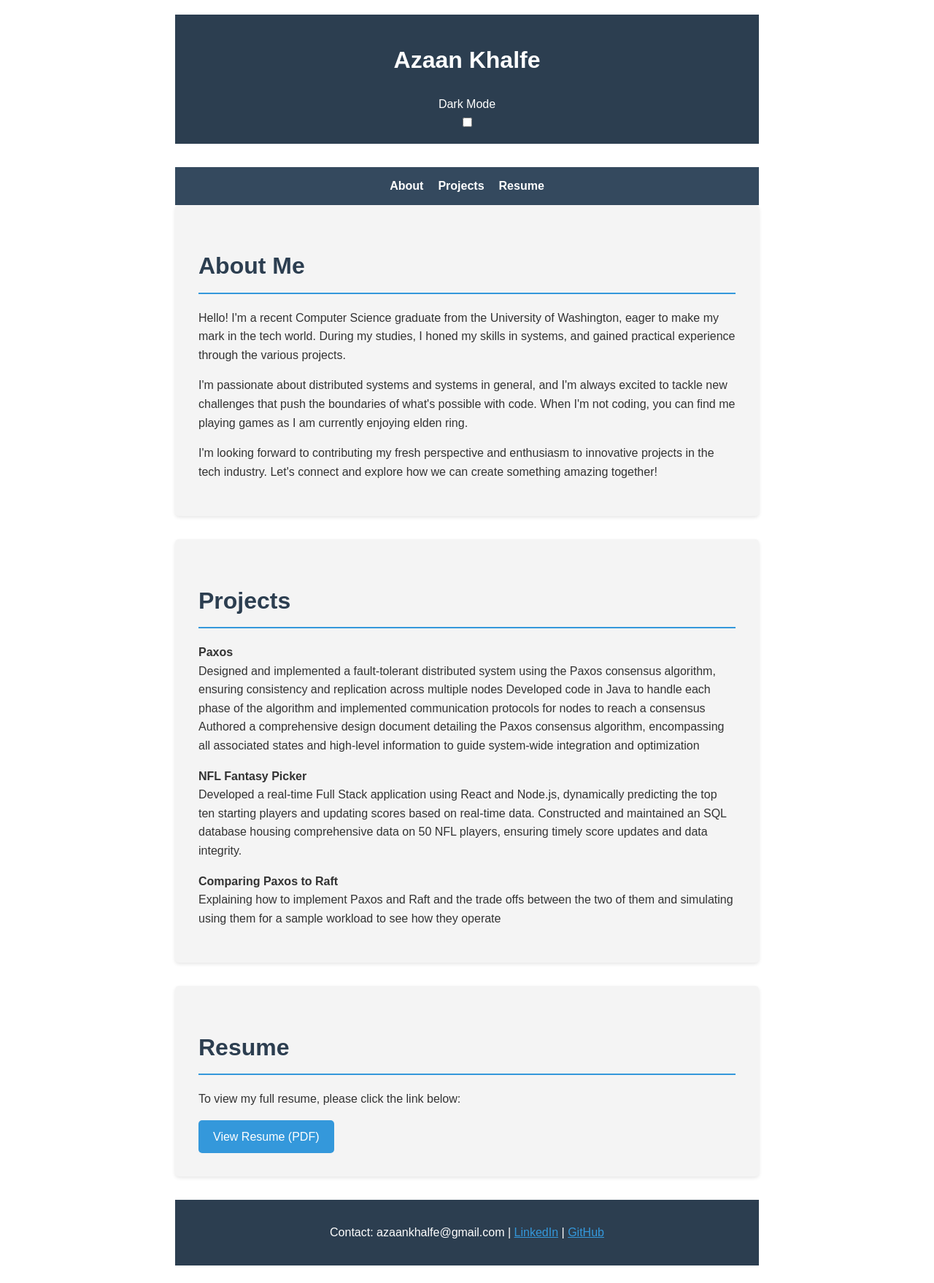
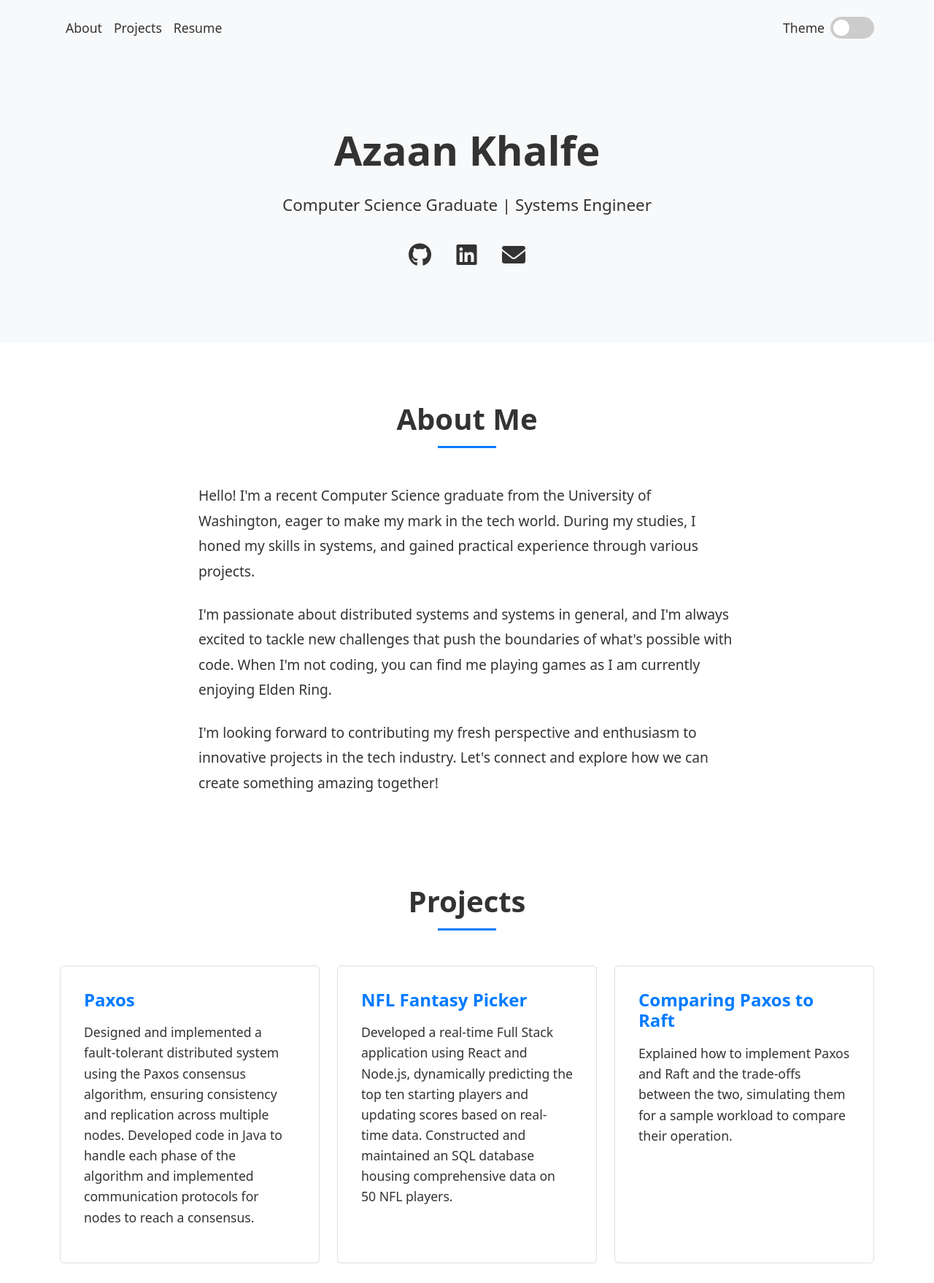
Before and after one commit to AzaanKH/personal-website, a website: page public/index.html in a window 1280 px wide. Shown: the top 1758 px of the page at 73% size. Drawn offline with nearby package versions, Linux system fonts and the light colour scheme.

Commit message:
updated website

```diff
--- a/package.json
+++ b/package.json
@@ -10,6 +10,7 @@
   "author": "",
   "license": "ISC",
   "dependencies": {
-    "express": "^4.19.2"
+    "express": "^4.21.1",
+    "website": "file:"
   }
 }
--- a/public/index.html
+++ b/public/index.html
@@ -3,66 +3,108 @@
 <head>
     <meta charset="UTF-8">
     <meta name="viewport" content="width=device-width, initial-scale=1.0">
-    <title>Azaan Khalfe - Personal Website</title>
+    <title>Azaan Khalfe - Portfolio</title>
+    <link href="https://cdn.jsdelivr.net/npm/bootstrap@5.3.0/dist/css/bootstrap.min.css" rel="stylesheet">
+    <link rel="stylesheet" href="https://cdnjs.cloudflare.com/ajax/libs/font-awesome/6.0.0/css/all.min.css">
     <link rel="stylesheet" href="styles.css">
 </head>
 <body>
-    <header>
-        <h1>Azaan Khalfe</h1>
-        <div class="toggle-container">
-          <label for="dark-mode-toggle" class="toggle-label">Dark Mode</label>
-          <div class="toggle-switch">
-              <input type="checkbox" id="dark-mode-toggle">
-              <label for="dark-mode-toggle"></label>
-          </div>
-      </div>
-    </header>
+    <nav class="navbar navbar-expand-lg navbar-light">
+        <div class="container">
+            <button class="navbar-toggler" type="button" data-bs-toggle="collapse" data-bs-target="#navbarNav">
+                <span class="navbar-toggler-icon"></span>
+            </button>
 
-    <nav>
-        <ul>
-            <li><a href="#bio">About</a></li>
-            <li><a href="#projects">Projects</a></li>
-            <li><a href="/khalfe_azaan_resume_24.pdf" target="_blank">Resume</a></li>
-        </ul>
+            <div class="collapse navbar-collapse" id="navbarNav">
+                <ul class="navbar-nav">
+                    <li class="nav-item">
+                        <a class="nav-link" href="#bio">About</a>
+                    </li>
+                    <li class="nav-item">
+                        <a class="nav-link" href="#projects">Projects</a>
+                    </li>
+                    <li class="nav-item">
+                        <a class="nav-link" href="/khalfe_azaan_resume_24.pdf" target="_blank">Resume</a>
+                    </li>
+                </ul>
+                <div class="d-flex align-items-center ms-auto">
+                    <span class="me-2">Theme</span>
+                    <label class="theme-switch">
+                        <input type="checkbox" id="theme-toggle">
+                        <span class="slider"></span>
+                    </label>
+                </div>
+            </div>
+        </div>
     </nav>
 
-    <section id="bio" class="section">
-        <h2 class="section-title">About Me</h2>
-        <p>Hello! I'm a recent Computer Science graduate from the University of Washington, eager to make my mark in the tech world. During my studies, I honed my skills in systems, and gained practical experience through the various projects.</p>
-
-    <p>I'm passionate about distributed systems and systems in general, and I'm always excited to tackle new challenges that push the boundaries of what's possible with code. When I'm not coding, you can find me playing games as I am currently enjoying elden ring.</p>
-
-    <p>I'm looking forward to contributing my fresh perspective and enthusiasm to innovative projects in the tech industry. Let's connect and explore how we can create something amazing together!</p>
+    <section class="header-section text-center">
+        <div class="container">
+            <h1 class="display-4 mb-4" id="azaan-khalfe">Azaan Khalfe</h1>
+            <p>Computer Science Graduate | Systems Engineer</p>
+            <div class="social-links mt-4">
+                <a href="https://github.com/AzaanKH" target="_blank"><i class="fab fa-github"></i></a>
+                <a href="https://www.linkedin.com/in/azaan-khalfe-43b90b221/" target="_blank"><i class="fab fa-linkedin"></i></a>
+                <a href="mailto:azaankhalfe@gmail.com"><i class="fas fa-envelope"></i></a>
+            </div>
+        </div>
     </section>
 
-    <section id="projects" class="section projects">
-        <h2 class="section-title">Projects</h2>
-        <ul>
-            <li><strong>Paxos</strong>
-                <br>
-                Designed and implemented a fault-tolerant distributed system using the Paxos consensus algorithm, ensuring consistency and replication across multiple nodes
-Developed code in Java to handle each phase of the algorithm and implemented communication protocols for nodes to reach a consensus
-Authored a comprehensive design document detailing the Paxos consensus algorithm, encompassing all associated states and high-level information to guide system-wide integration and optimization
-</li>
-            <li><strong>NFL Fantasy Picker</strong>
-                <br>
-                Developed a real-time Full Stack application using React and Node.js, dynamically predicting the top ten starting players and updating scores based on real-time data.
-Constructed and maintained an SQL database housing comprehensive data on 50 NFL players, ensuring timely score updates and data integrity.
-</li>
-            <li><strong>Comparing Paxos to Raft </strong> <br>
-                Explaining how to implement Paxos and Raft and the trade offs between the two of them and simulating using them for a sample workload to see how they operate</li>
-        </ul>
+    <section id="bio" class="section py-5">
+        <div class="container">
+            <h2 class="section-title text-center">About Me</h2>
+            <div class="row justify-content-center">
+                <div class="col-lg-8">
+                    <p>Hello! I'm a recent Computer Science graduate from the University of Washington, eager to make my mark in the tech world. During my studies, I honed my skills in systems, and gained practical experience through various projects.</p>
+                    <p>I'm passionate about distributed systems and systems in general, and I'm always excited to tackle new challenges that push the boundaries of what's possible with code. When I'm not coding, you can find me playing games as I am currently enjoying Elden Ring.</p>
+                    <p>I'm looking forward to contributing my fresh perspective and enthusiasm to innovative projects in the tech industry. Let's connect and explore how we can create something amazing together!</p>
+                </div>
+            </div>
+        </div>
     </section>
 
-    <section id="resume" class="section">
-      <h2 class="section-title">Resume</h2>
-      <p>To view my full resume, please click the link below:</p>
-      <a href="/khalfe_azaan_resume_24.pdf" class="resume-link" target="_blank">View Resume (PDF)</a>
-  </section>
+    <section id="projects" class="section py-5">
+        <div class="container">
+            <h2 class="section-title text-center">Projects</h2>
+            <div class="row">
+                <div class="col-md-4 mb-4">
+                    <div class="card project-card">
+                        <div class="card-body">
+                            <h5 class="card-title">Paxos</h5>
+                            <p>Designed and implemented a fault-tolerant distributed system using the Paxos consensus algorithm, ensuring consistency and replication across multiple nodes. Developed code in Java to handle each phase of the algorithm and implemented communication protocols for nodes to reach a consensus.</p>
+                        </div>
+                    </div>
+                </div>
 
-    <footer>
-        <p>Contact: azaankhalfe@gmail.com | <a href="https://www.linkedin.com/in/azaan-khalfe-43b90b221/">LinkedIn</a> | <a href="https://github.com/AzaanKH">GitHub</a></p>
-    </footer>
+                <div class="col-md-4 mb-4">
+                    <div class="card project-card">
+                        <div class="card-body">
+                            <h5 class="card-title">NFL Fantasy Picker</h5>
+                            <p>Developed a real-time Full Stack application using React and Node.js, dynamically predicting the top ten starting players and updating scores based on real-time data. Constructed and maintained an SQL database housing comprehensive data on 50 NFL players.</p>
+                        </div>
+                    </div>
+                </div>
+
+                <div class="col-md-4 mb-4">
+                    <div class="card project-card">
+                        <div class="card-body">
+                            <h5 class="card-title">Comparing Paxos to Raft</h5>
+                            <p>Explained how to implement Paxos and Raft and the trade-offs between the two, simulating them for a sample workload to compare their operation.</p>
+                        </div>
+                    </div>
+                </div>
+            </div>
+        </div>
+    </section>
+
+    <section id="resume" class="section py-5">
+        <div class="container text-center">
+            <h2 class="section-title">Resume</h2>
+            <a href="/khalfe_azaan_resume_24.pdf" class="btn resume-btn" target="_blank">View Resume</a>
+        </div>
+    </section>
+
+    <script src="https://cdn.jsdelivr.net/npm/bootstrap@5.3.0/dist/js/bootstrap.bundle.min.js"></script>
     <script src="scripts.js"></script>
 </body>
 </html>
--- a/public/scripts.js
+++ b/public/scripts.js
@@ -1,23 +1,38 @@
-document.addEventListener('DOMContentLoaded', (event) => {
-  const toggleSwitch = document.getElementById('dark-mode-toggle');
-  const body = document.body;
+document.addEventListener('DOMContentLoaded', () => {
+  const themeToggle = document.getElementById('theme-toggle');
+  const html = document.documentElement;
 
-  // Check for saved user preference, if any, on load of the website
-  const currentMode = localStorage.getItem('darkMode');
-  if (currentMode === 'enabled') {
-    body.classList.add('dark-mode');
-    toggleSwitch.checked = true;
+  // Function to set theme
+  const setTheme = (isDark) => {
+    if (isDark) {
+      html.setAttribute('data-bs-theme', 'dark');
+      themeToggle.checked = true;
+      localStorage.setItem('theme', 'dark');
+    } else {
+      html.setAttribute('data-bs-theme', 'light');
+      themeToggle.checked = false;
+      localStorage.setItem('theme', 'light');
+    }
+  };
+
+  // Check for saved theme preference or system preference
+  const savedTheme = localStorage.getItem('theme');
+  const prefersDark = window.matchMedia('(prefers-color-scheme: dark)').matches;
+
+  // Set initial theme
+  if (savedTheme === 'dark' || (!savedTheme && prefersDark)) {
+    setTheme(true);
   }
 
-  // Toggle dark mode on switch change
-  toggleSwitch.addEventListener('change', () => {
-    body.classList.toggle('dark-mode');
+  // Theme toggle handler
+  themeToggle.addEventListener('change', (e) => {
+    setTheme(e.target.checked);
+  });
 
-    // Save the user's preference in localStorage
-    if (body.classList.contains('dark-mode')) {
-      localStorage.setItem('darkMode', 'enabled');
-    } else {
-      localStorage.setItem('darkMode', 'disabled');
+  // Listen for system theme changes
+  window.matchMedia('(prefers-color-scheme: dark)').addEventListener('change', (e) => {
+    if (!localStorage.getItem('theme')) {
+      setTheme(e.matches);
     }
   });
 });
--- a/public/styles.css
+++ b/public/styles.css
@@ -1,183 +1,228 @@
-body {
-  font-family: 'Arial', sans-serif;
-  line-height: 1.6;
-  color: #333;
-  max-width: 800px;
-  margin: 0 auto;
-  padding: 20px;
-  background-color: #ffffff;
+:root {
+  --bs-body-bg: #ffffff;
+  --bs-body-color: #333333;
+  --card-bg: #ffffff;
+  --nav-bg: #f8f9fa;
+  --header-bg: #f8f9fa;
+  --border-color: rgba(0,0,0,0.125);
+  --section-bg: #ffffff;
+  --heading-color: #333333;
+  --nav-text: #333333;
 }
 
-header {
-  background-color: #2c3e50;
-  color: white;
-  text-align: center;
-  padding: 1rem;
-  margin-bottom: 2rem;
-  position: relative;
+[data-bs-theme="dark"] {
+  --bs-body-bg: #121212;
+  --bs-body-color: #ffffff;
+  --card-bg: #1f1f1f;
+  --nav-bg: #1f1f1f;
+  --header-bg: #1f1f1f;
+  --border-color: rgba(255,255,255,0.125);
+  --section-bg: #121212;
+  --heading-color: #ffffff;
+  --nav-text: #ffffff;
 }
 
-nav {
-  background-color: #34495e;
-  padding: 0.5rem;
+body {
+  background-color: var(--bs-body-bg);
+  color: var(--bs-body-color);
+  transition: background-color 0.3s ease, color 0.3s ease;
+  font-size: 1.1rem;
+  line-height: 1.6;
 }
 
-nav ul {
-  list-style-type: none;
-  padding: 0;
-  margin: 0;
-  display: flex;
-  justify-content: center;
-  flex-wrap: wrap;
+.navbar {
+  background-color: var(--nav-bg) !important;
+  transition: background-color 0.3s ease;
+  padding: 1rem 0;
 }
 
-nav ul li {
-  margin: 5px 10px;
+.navbar .nav-link {
+  color: var(--nav-text) !important;
+  font-size: 1.1rem;
+  font-weight: 500;
 }
 
-nav ul li a {
-  color: white;
-  text-decoration: none;
-  font-weight: bold;
+.header-section {
+  background-color: var(--header-bg);
+  padding: 6rem 0;
+  margin-bottom: 2rem;
 }
 
-.section {
-  background-color: #f4f4f4;
-  margin-bottom: 2rem;
-  padding: 2rem;
-  border-radius: 5px;
-  box-shadow: 0 2px 5px rgba(0,0,0,0.1);
+.header-section h1 {
+  color: var(--heading-color);
+  font-size: 3.5rem;
+  font-weight: 700;
+  margin-bottom: 1rem;
+}
+
+.header-section p {
+  font-size: 1.4rem;
+  color: var(--bs-body-color);
 }
 
 .section-title {
-  color: #2c3e50;
-  margin-bottom: 20px;
-  font-size: 2em;
-  border-bottom: 2px solid #3498db;
-  padding-bottom: 10px;
+  color: var(--heading-color);
+  font-size: 2.5rem;
+  font-weight: 600;
+  position: relative;
+  padding-bottom: 1rem;
+  margin-bottom: 3rem;
 }
 
-.projects ul {
-  list-style-type: none;
-  padding: 0;
+.section-title::after {
+  content: '';
+  position: absolute;
+  bottom: 0;
+  left: 50%;
+  transform: translateX(-50%);
+  width: 80px;
+  height: 3px;
+  background-color: #007bff;
 }
 
-.projects li {
+.card {
+  background-color: var(--card-bg);
+  border: 1px solid var(--border-color);
+  transition: transform 0.3s ease, box-shadow 0.3s ease;
+  height: 100%;
+}
+
+.card:hover {
+  transform: translateY(-5px);
+  box-shadow: 0 4px 15px rgba(0,0,0,0.2);
+}
+
+.card-title {
+  color: #007bff;
+  font-size: 1.5rem;
+  font-weight: 600;
   margin-bottom: 1rem;
 }
 
-.resume-link {
-  display: inline-block;
-  background-color: #3498db;
-  color: white;
-  padding: 10px 20px;
-  text-decoration: none;
-  border-radius: 5px;
-  transition: background-color 0.3s ease;
+.card-body {
+  color: var(--bs-body-color);
+  font-size: 1.1rem;
+  padding: 2rem;
 }
 
-.resume-link:hover {
-  background-color: #2980b9;
+/* Theme Switch Styles */
+.theme-switch {
+  position: relative;
+  display: inline-block;
+  width: 60px;
+  height: 30px;
 }
 
-footer {
-  text-align: center;
-  margin-top: 2rem;
-  padding: 1rem;
-  background-color: #2c3e50;
-  color: white;
+.theme-switch input {
+  opacity: 0;
+  width: 0;
+  height: 0;
 }
 
-footer a {
-  color: #3498db;
+.slider {
+  position: absolute;
+  cursor: pointer;
+  top: 0;
+  left: 0;
+  right: 0;
+  bottom: 0;
+  background-color: #ccc;
+  transition: .4s;
+  border-radius: 34px;
 }
 
-body.dark-mode {
-  background-color: #121212;
-  color: #cfcfcf;
+.slider:before {
+  position: absolute;
+  content: "";
+  height: 22px;
+  width: 22px;
+  left: 4px;
+  bottom: 4px;
+  background-color: white;
+  transition: .4s;
+  border-radius: 50%;
 }
 
-header.dark-mode {
-  background-color: #1f1f1f;
-  color: #cfcfcf;
+input:checked + .slider {
+  background-color: #007bff;
 }
 
-nav.dark-mode {
-  background-color: #1f1f1f;
+input:checked + .slider:before {
+  transform: translateX(30px);
 }
 
-body.dark-mode .toggle-label {
-  color: #cfcfcf;
+/* Social Links Styles */
+.social-links a {
+  color: var(--bs-body-color);
+  margin: 0 15px;
+  font-size: 2rem;
+  transition: color 0.3s ease;
 }
 
-body.dark-mode .section {
-  background-color: #1f1f1f;
-  color: #e0e0e0;
+.social-links a:hover {
+  color: #007bff;
+  transform: translateY(-2px);
 }
 
-body.dark-mode .projects li,
-body.dark-mode .resume-link {
-  background-color: #2a2a2a;
-  color: #ffffff;
+/* Resume Button Styles */
+.resume-btn {
+  background-color: #007bff;
+  color: white;
+  font-size: 1.2rem;
+  padding: 1rem 2.5rem;
+  border-radius: 50px;
+  transition: all 0.3s ease;
+  border: none;
 }
 
-body.dark-mode .resume-link:hover {
-  background-color: #3b3b3b;
+.resume-btn:hover {
+  background-color: #0056b3;
+  color: white;
+  transform: translateY(-2px);
+  box-shadow: 0 4px 15px rgba(0,123,255,0.3);
 }
 
-body.dark-mode .projects li {
-  border-left: 5px solid #3498db;
-  padding: 10px;
-  margin-bottom: 10px;
-  border-radius: 5px;
-  box-shadow: 0 2px 5px rgba(0,0,0,0.3);
+/* About Section */
+#bio p {
+  font-size: 1.2rem;
+  line-height: 1.8;
+  margin-bottom: 1.5rem;
 }
 
-body.dark-mode .section-title {
-  color: #e0e0e0;
-  border-bottom: 2px solid #3498db;
+/* Ensure dark mode text visibility */
+[data-bs-theme="dark"] .navbar-toggler-icon {
+  filter: invert(1);
 }
 
+/* Section spacing */
+.section {
+  padding: 5rem 0;
+}
+
+/* Mobile Responsiveness */
 @media (max-width: 768px) {
-  body {
-    padding: 10px;
-    max-width: 100%;
+  .header-section h1 {
+    font-size: 2.5rem;
   }
 
-  header {
-    padding: 0.5rem;
-    margin-bottom: 1rem;
-  }
-
-  nav ul {
-    flex-direction: column;
-    align-items: center;
-  }
-
-  nav ul li {
-    margin: 5px 0;
-  }
-
-  .section {
-    padding: 1rem;
-    margin-bottom: 1rem;
+  .header-section p {
+    font-size: 1.2rem;
   }
 
   .section-title {
-    font-size: 1.5em;
+    font-size: 2rem;
   }
 
-  .projects li {
-    font-size: 0.9em;
+  #bio p {
+    font-size: 1.1rem;
   }
 
-  .resume-link {
-    padding: 5px 10px;
-    font-size: 0.9em;
+  .card-title {
+    font-size: 1.3rem;
   }
 
-  footer {
-    padding: 0.5rem;
-    margin-top: 1rem;
+  .social-links a {
+    font-size: 1.5rem;
+    margin: 0 10px;
   }
 }
```
Also changed, not shown: 1 other file.
